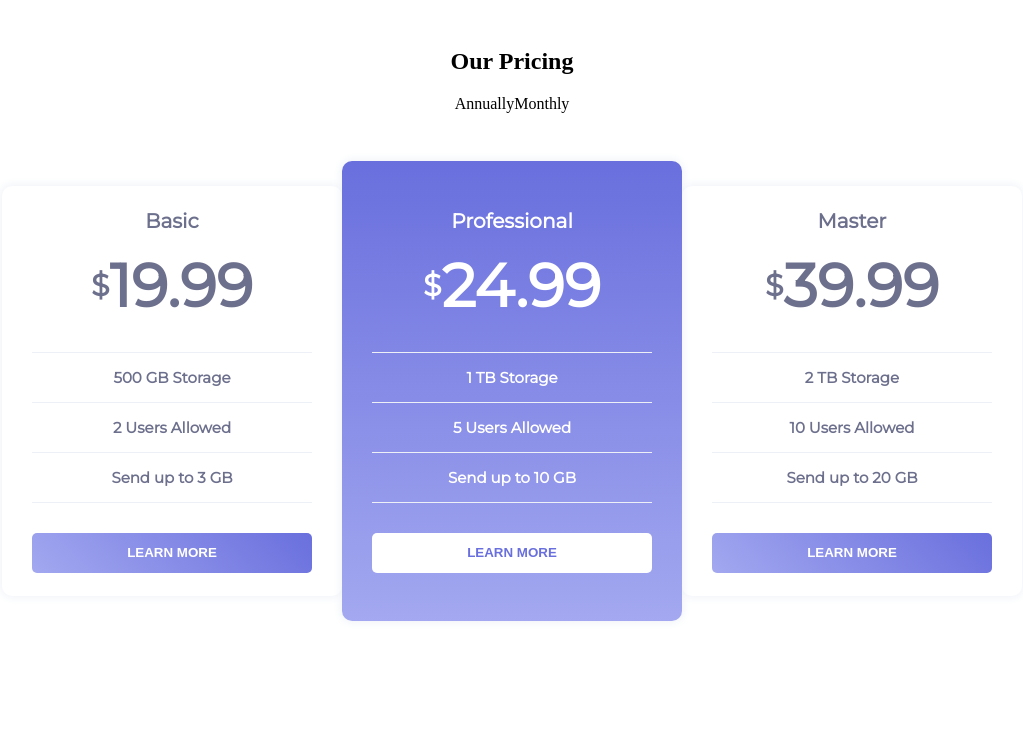
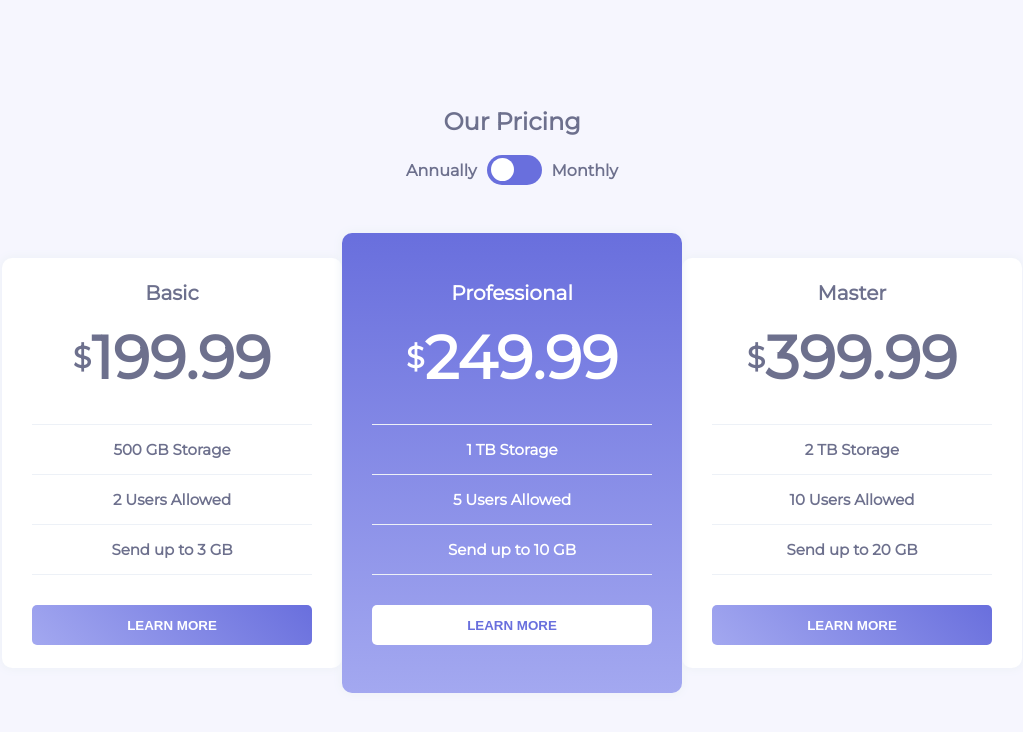
Before and after one commit to Freilynbp03/next-js-components, a Next.js app: page / in a window 1280 px wide. Shown: the top 732 px of the page, without its empty margins (128-1151 px from the left). Built offline with nearby package versions, Linux system fonts and the light colour scheme.

Commit message:
final details of the plans component by time period, adding colors, switch, interactivity, etc

```diff
--- a/components/PriceCard.tsx
+++ b/components/PriceCard.tsx
@@ -1,23 +1,29 @@
-import React from "react";
+import React, { useState } from "react";
 
 import styles from "@styles/PriceCard.module.css"
 
 const array = [
-    {id:1, name: 'Basic', price: 19.99, benefits: ['500 GB Storage', '2 Users Allowed', 'Send up to 3 GB']},
-    {id:2, name: 'Professional', price: 24.99, benefits: ['1 TB Storage', '5 Users Allowed', ' Send up to 10 GB']},
-    {id:3, name: 'Master', price: 39.99, benefits: [' 2 TB Storage', '10 Users Allowed', 'Send up to 20 GB']},
+    {id:1, name: 'Basic', priceByMonthly: 19.99, priceByAnnually: 199.99, benefits: ['500 GB Storage', '2 Users Allowed', 'Send up to 3 GB']},
+    {id:2, name: 'Professional', priceByMonthly: 24.99, priceByAnnually: 249.99, benefits: ['1 TB Storage', '5 Users Allowed', ' Send up to 10 GB']},
+    {id:3, name: 'Master', priceByMonthly: 39.99, priceByAnnually: 399.99, benefits: [' 2 TB Storage', '10 Users Allowed', 'Send up to 20 GB']},
 ]
 // Our Pricing Annually Monthly Basic $19.99 $199.99 500 GB Storage 2 Users Allowed Send up to 3 GB Learn More Professional $24.99 $249.99 1 TB Storage 5 Users Allowed Send up
 // to 10 GB Learn More Master $39.99 $399.99 2 TB Storage 10 Users Allowed Send up to 20 GB Learn More
 // Challenge by Frontend Mentor. Coded by Your Name Here.
 const PriceCard = () => {
+    const [monthly, changePaymentPeriod] = useState<Boolean>(false)
+
+    function handleClick() {
+        changePaymentPeriod(!monthly)
+    }
     return (
         <>
+        <div className={styles.container}>
             <div className={styles.header}>
                 <h2> Our Pricing</h2>
                 <div>
                     <span>Annually</span>
-                    {/* switch */}
+                    <div className={`${styles.switch} ${monthly ? styles.active : ''}`} onClick={handleClick}></div>
                     <span>Monthly</span>
                 </div>
             </div>
@@ -26,7 +32,7 @@ const PriceCard = () => {
                     <div className={styles.card} key={item.id}>
                         <h6>{item.name}</h6>
                         <div className={styles.price}>
-                            <span>$</span><h1>{item.price}</h1>
+                            <span>$</span><h1>{monthly ? item.priceByMonthly : item.priceByAnnually}</h1>
                         </div>
                         <ul className={styles.benefits}>
                             {item.benefits.map((item, index)=>
@@ -37,6 +43,7 @@ const PriceCard = () => {
                     </div>
                 )}
             </div>
+        </div>
         </>
     )
 }
--- /dev/null
+++ b/pages/_app.js
@@ -0,0 +1,6 @@
+import '../styles/main.css'
+
+// This default export is required in a new `pages/_app.js` file.
+export default function MyApp({ Component, pageProps }) {
+    return <Component {...pageProps} />
+}
--- a/pages/index.tsx
+++ b/pages/index.tsx
@@ -1,5 +1,6 @@
 import React from 'react'
 import PriceCard from '@components/PriceCard'
+
 const HomePage = () => {
     return (
         <>
--- a/styles/PriceCard.module.css
+++ b/styles/PriceCard.module.css
@@ -2,6 +2,16 @@
 
 @import url('https://fonts.googleapis.com/css2?family=Montserrat&display=swap');
 
+
+.container{
+    background: #f6f6fe;
+    height: 100vh;
+    height: 100vh;
+    display: flex;
+    flex-direction: column;
+    justify-content: center;
+    align-items:center;
+}
 .grid-container {
     display: grid;
     grid-template-columns: 340px 340px 340px;
@@ -40,7 +50,16 @@
 }
 .header{
     text-align: center;
-    margin: 3rem 0px;
+    padding-bottom: 3rem;
+}
+.header {
+    color: #6d708d;
+    font-family: 'Montserrat';
+    font-weight: bolder;
+}
+.header h2{
+    font-size: 24px;
+    margin-top: 0;
 }
 .benefits{
     list-style: none;
@@ -86,3 +105,33 @@
     border-color: #fff;
     color: #fff;
 }
+.switch{
+    width: 55px;
+    height: 30px;
+    border-radius: 20px;
+    background-color: #696fdd;
+    margin: 0px 10px;
+    position: relative;
+    cursor: pointer;
+}
+.switch.active{
+    background-color: hsl(236, 72%, 79%);
+}
+.switch.active::before{
+    transform: translateX(24px);
+}
+.switch::before{
+    transition: all 0.3s ease-in-out;
+    content: '';
+    position: absolute;
+    height: 23px;
+    width: 23px;
+    background-color: #fff;
+    left: 4px;
+    top: 3px;
+    border-radius: 50%;
+}
+.header > div{
+    display: flex;
+    align-items: center;
+}
--- /dev/null
+++ b/styles/main.css
@@ -0,0 +1,3 @@
+body{
+    margin: 0;
+}
```
